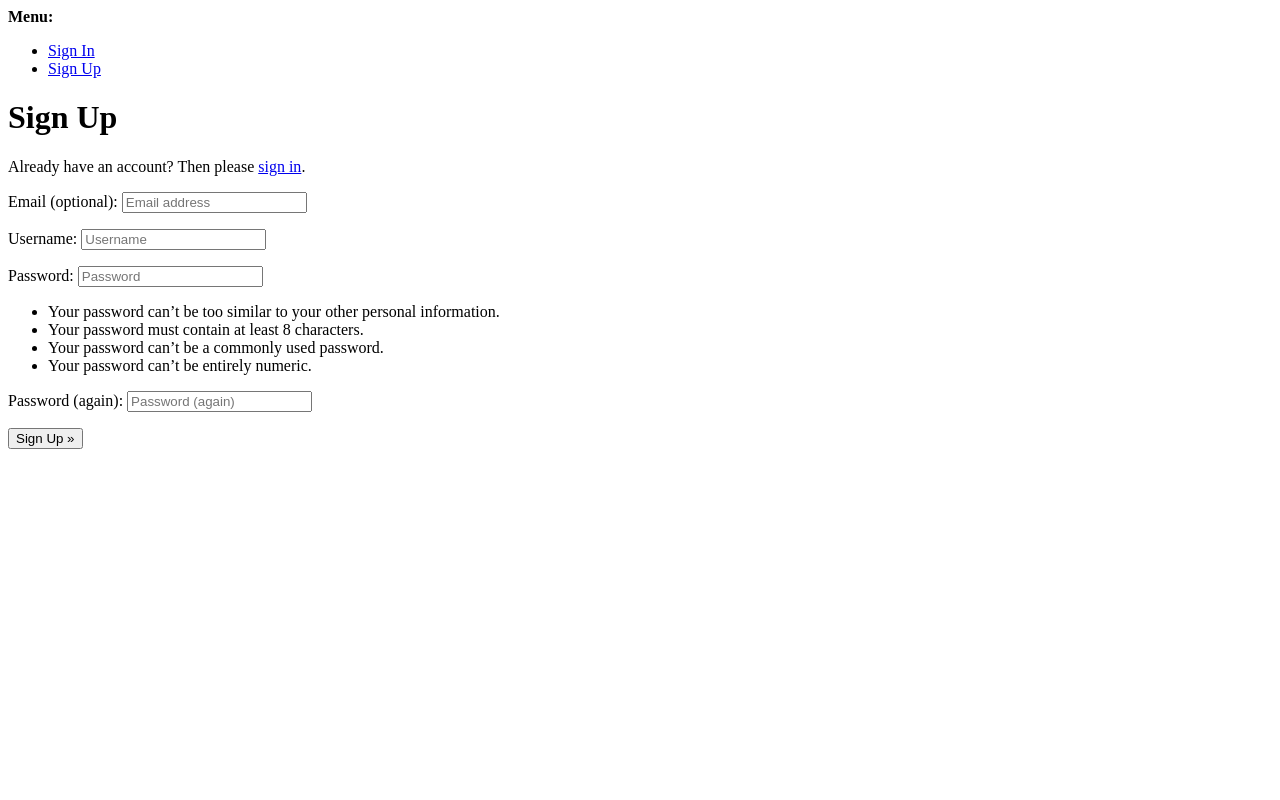
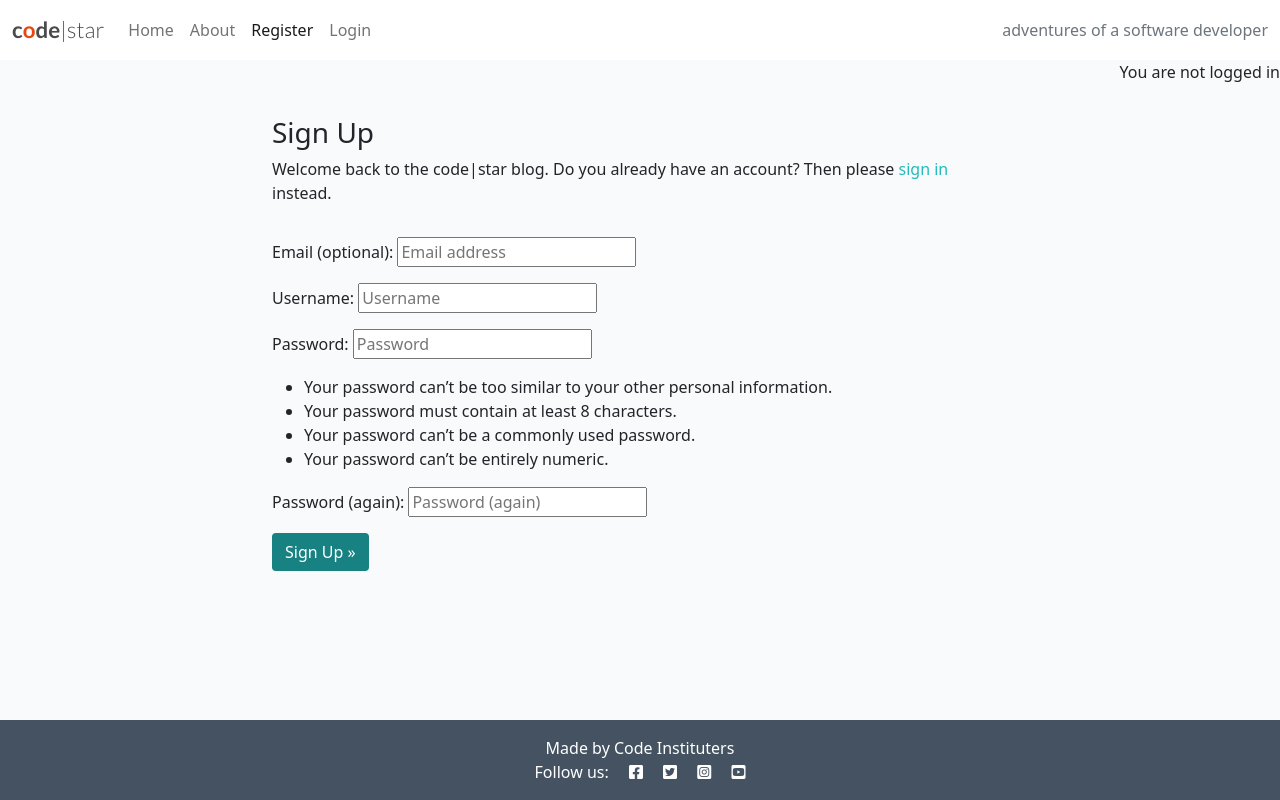
Before and after one commit to Haloegen/django-blog, a Django app: page /accounts/signup/ in a window 1280 px wide. Run offline with Django 4.2, Linux system fonts and the light colour scheme.

Commit message:
changed debug to false and also adjusted signup sheet

```diff
--- a/codestar/settings.py
+++ b/codestar/settings.py
@@ -28,7 +28,7 @@ TEMPLATES_DIR = os.path.join(BASE_DIR, 'templates')
 SECRET_KEY = os.environ.get("SECRET_KEY")
 
 # SECURITY WARNING: don't run with debug turned on in production!
-DEBUG = True
+DEBUG = False
 
 ALLOWED_HOSTS = ['8000-haloegen-django-blog-vebalvl4yp.us2.codeanyapp.com',
  '.herokuapp.com', '8000-haloegen-djangoblog-xvzvie1sew3.ws-eu107.gitpod.io']
--- a/templates/account/signup.html
+++ b/templates/account/signup.html
@@ -1,21 +1,33 @@
-{% extends "account/base.html" %}
+{% extends "base.html" %}
 
 {% load i18n %}
 
 {% block head_title %}{% trans "Signup" %}{% endblock head_title %}
 
 {% block content %}
-<h1>{% trans "Sign Up" %}</h1>
+<div class="container">
+  <div class="row">
+    <div class="col-md-8 mt-3 offset-md-2">
+      <h3>{% trans "Sign Up" %}</h3>
 
-<p>{% blocktrans %}Already have an account? Then please <a href="{{ login_url }}">sign in</a>.{% endblocktrans %}</p>
-
+<p>{% blocktrans %}Welcome back to the code|star blog.
+  Do you already have an account? Then please
+  <a class="link" href="{{ login_url }}">sign in</a>
+  instead.
+{% endblocktrans %}</p>
+</div>
+</div>
+  <div class="row">
+    <div class="col-md-8 mt-3 offset-md-2">
       <form class="signup" id="signup_form" method="post" action="{% url 'account_signup' %}">
       {% csrf_token %}
       {{ form.as_p }}
       {% if redirect_field_value %}
       <input type="hidden" name="{{ redirect_field_name }}" value="{{ redirect_field_value }}" />
       {% endif %}
-  <button type="submit">{% trans "Sign Up" %} &raquo;</button>
+      <button class="btn btn-signup right" type="submit">{% trans "Sign Up" %} &raquo;</button>
     </form>
-
+    </div>
+  </div>
+</div>
 {% endblock content %}
--- a/templates/base.html
+++ b/templates/base.html
@@ -70,6 +70,11 @@
     </nav>
 
     <main class="flex-shrink-0 main-bg">
+        {% if user.is_authenticated %}
+            <p class="text-end m-3">You are logged in as {{ user }}</p>
+        {% else %}
+            <p class="text-end m3">You are not logged in</p>
+        {% endif %}
 
         {% block content %}
         <!-- Content Goes here -->
```
Lines whose indentation alone changed are shown as unchanged.
